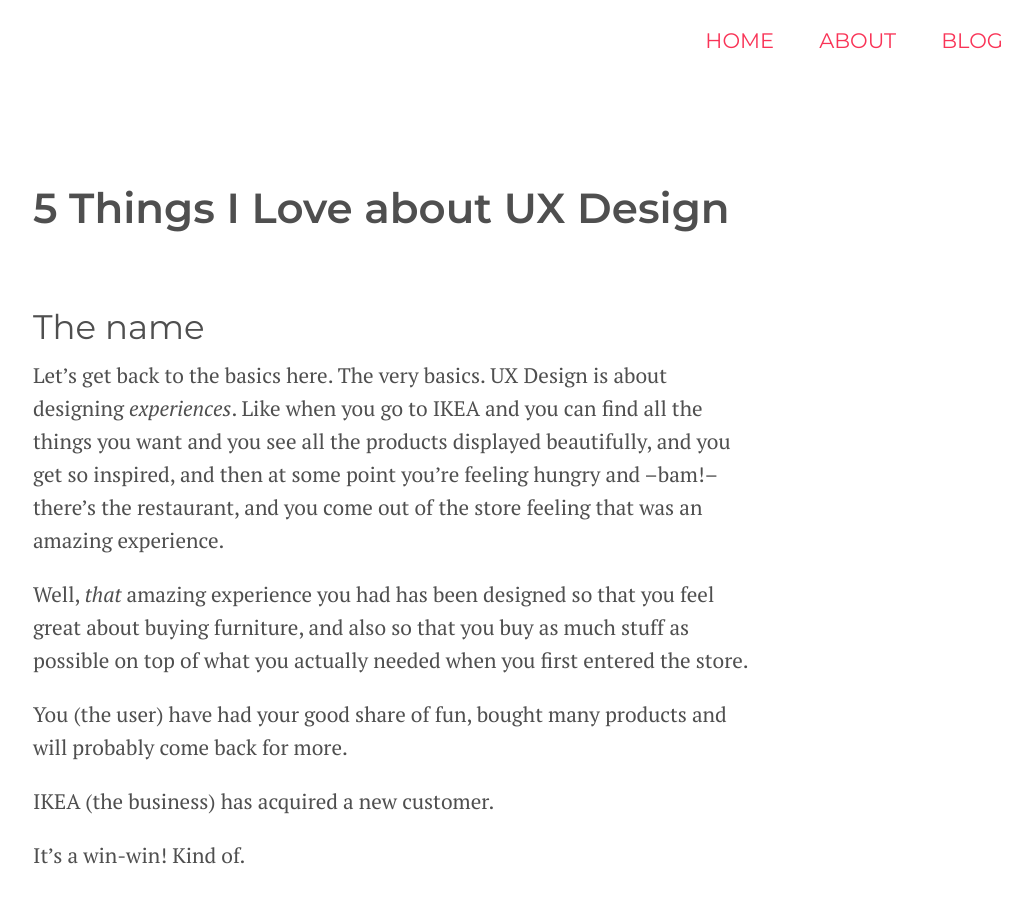
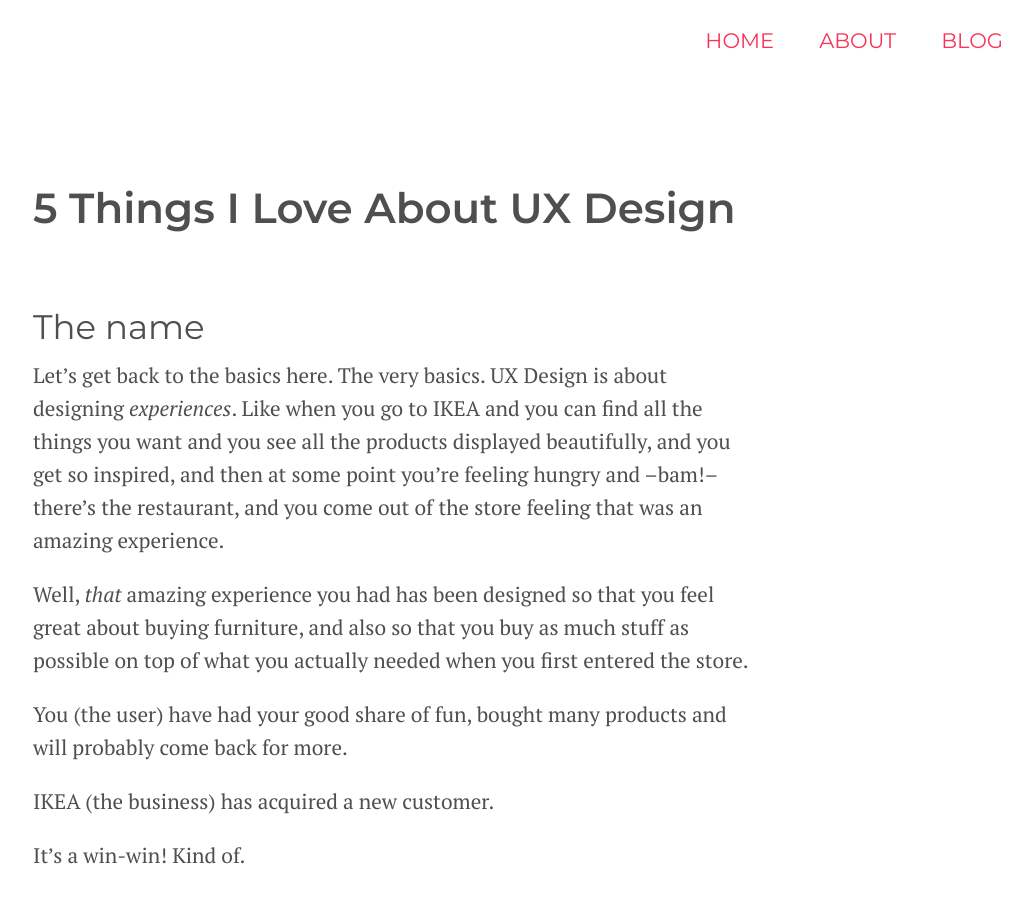
Before and after one commit to irenealgi/irenealegre.com, a Jekyll site: the page built from _posts/2018-01-17-5-things-i-love-about-ux-design.md, in a window 1280 px wide and 900 px high. Shown: the whole window, without its empty margins (242-1274 px from the left). Built offline with Jekyll 4.4.1, drawn with Linux system fonts in a browser that asks for light colours.

Commit message:
another typo
Former-commit-id: d475e340e8b068f7c1ac18e79760ed0666514a8c

```diff
--- a/_posts/2018-01-17-5-things-i-love-about-ux-design.md
+++ b/_posts/2018-01-17-5-things-i-love-about-ux-design.md
@@ -1,6 +1,6 @@
 ---
 layout: post
-title: "5 Things I Love about UX Design"
+title: "5 Things I Love About UX Design"
 ---
 
 ## The name
```
